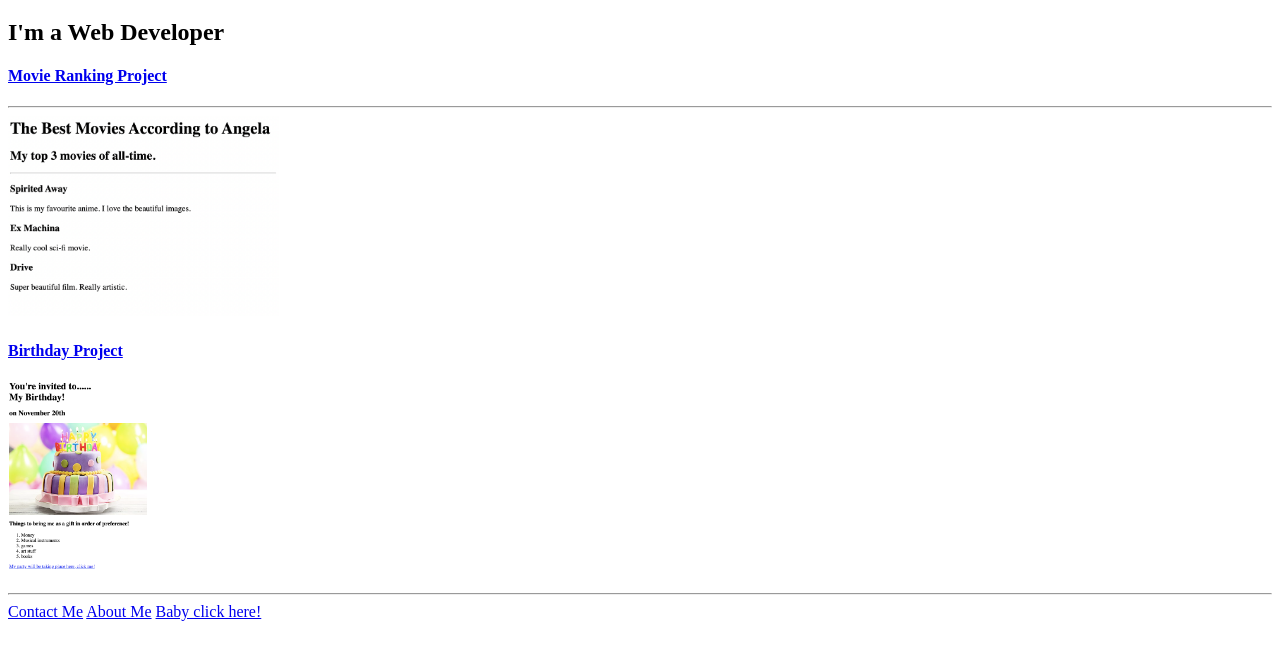
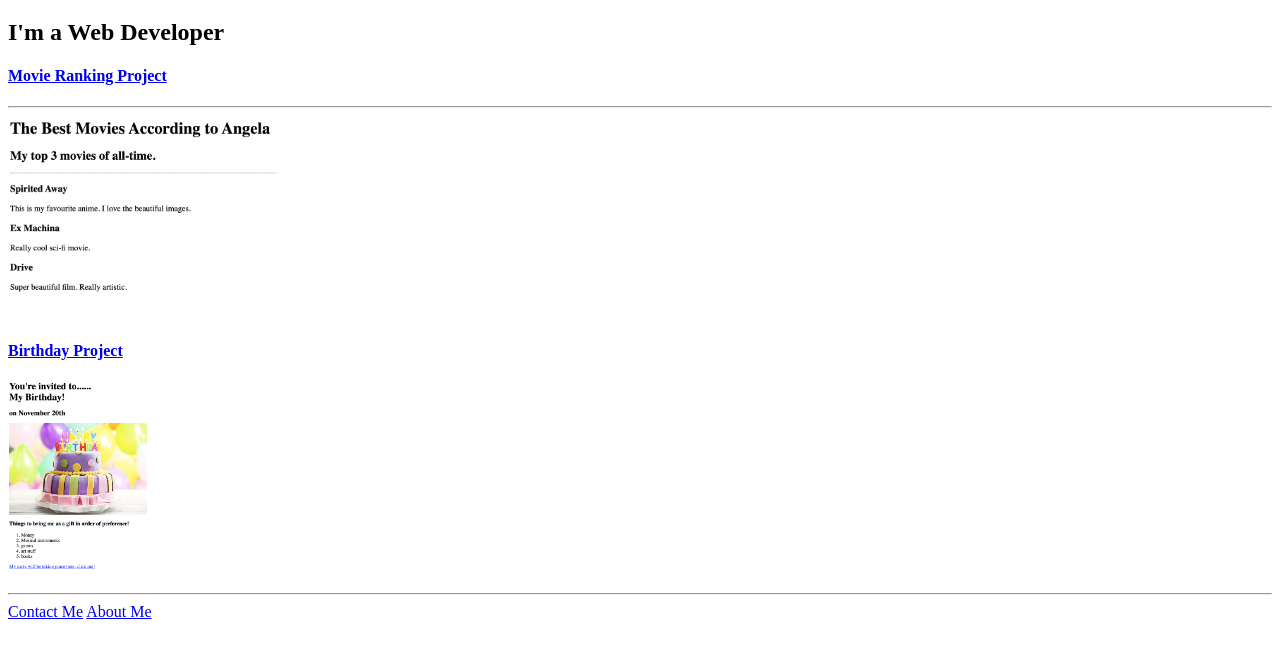
Before and after one commit to robsabo/html-portfolio, a plain HTML site: page index.html in a window 1280 px wide. Shown: the part 61-720 px from the top of the page. Drawn offline with Linux system fonts and the light colour scheme.

Commit message:
Update index.html

```diff
--- a/index.html
+++ b/index.html
@@ -21,7 +21,6 @@
     <hr />
     <a href="./public/contact.html">Contact Me</a>
     <a href="./public/about.html">About Me</a>
-    <a href="./public/baby.html">Baby click here!</a>
 </body>
 
 </html>
```
